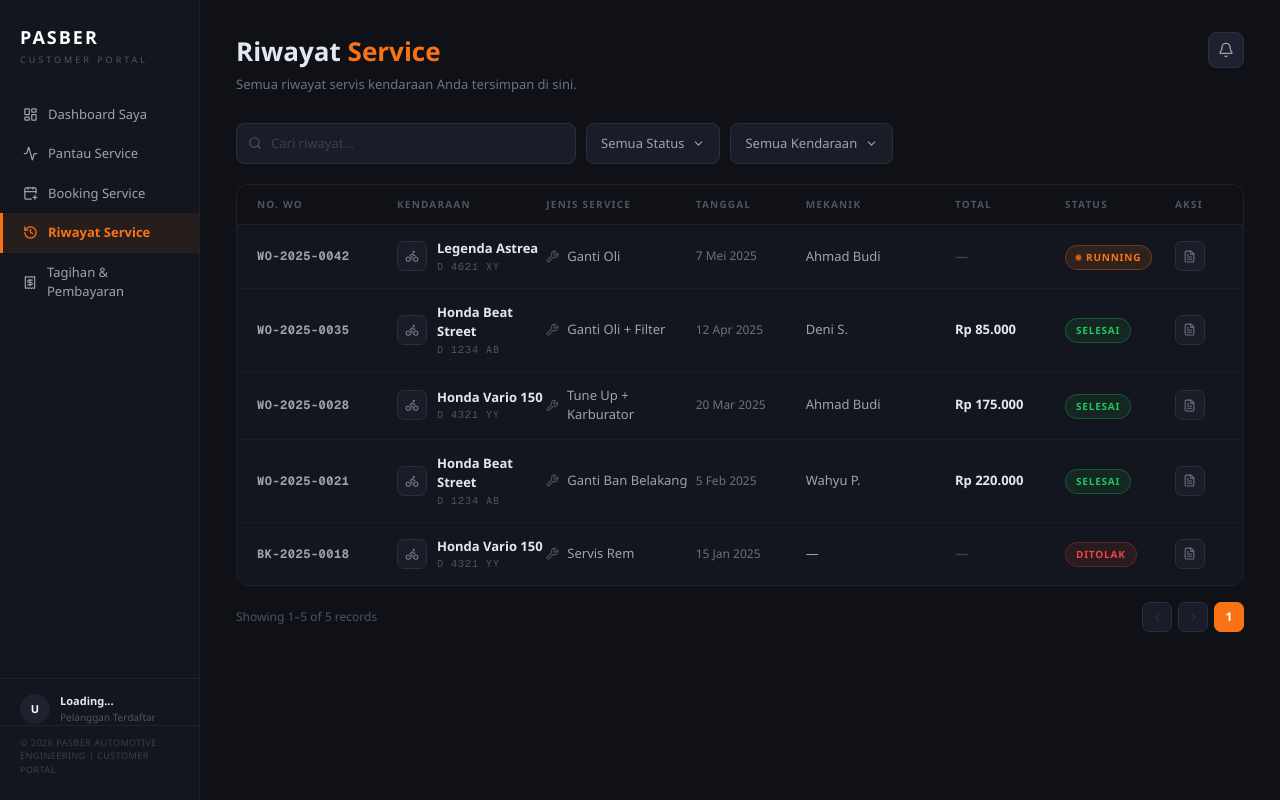
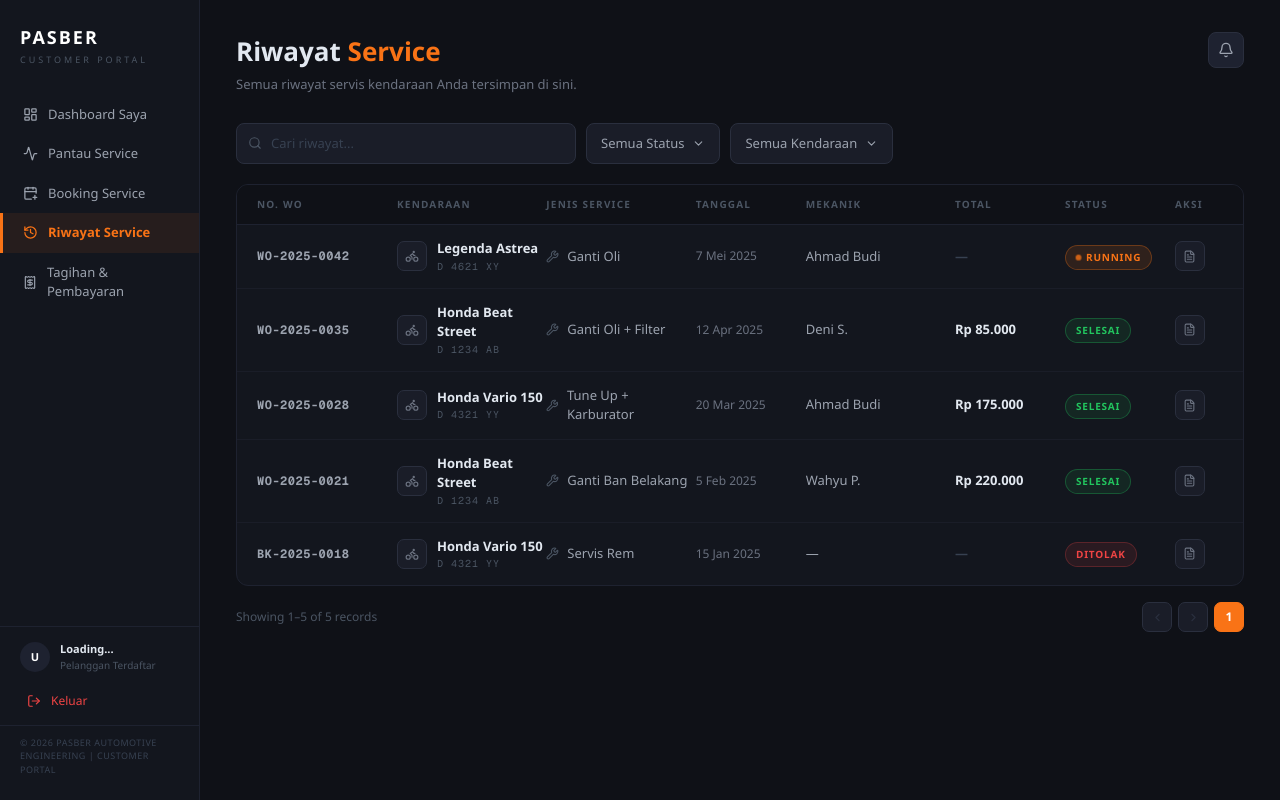
Before and after one commit to BayuAlif/Pasber, a Next.js app in the folder frontend/: page /User/riwayat in a window 1280 px wide. Built offline with nearby package versions, Linux system fonts and the light colour scheme.

Commit message:
Fixed middleware

```diff
--- a/frontend/app/components/sidebar/page.tsx
+++ b/frontend/app/components/sidebar/page.tsx
@@ -1,13 +1,14 @@
 "use client";
 
 import Link from "next/link";
-import { usePathname } from "next/navigation";
+import { usePathname, useRouter } from "next/navigation";
 import {
   LayoutDashboard,
   Activity,
   CalendarPlus,
   History,
   Receipt,
+  LogOut,
 } from "lucide-react";
 
 const navItems = [
@@ -28,6 +29,30 @@ type SidebarProps = {
 
 export default function Sidebar({ activeHref, user }: SidebarProps) {
   const pathname = usePathname();
+  const router = useRouter();
+
+  const handleLogout = async () => {
+    console.log("TOKEN SEBELUM LOGOUT:", localStorage.getItem('token'));
+
+    const token = localStorage.getItem('token');
+
+    const res = await fetch('http://127.0.0.1:8000/api/logout', {
+      method: 'POST',
+      headers: {
+        Authorization: `Bearer ${token}`,
+      },
+    });
+
+    console.log("STATUS LOGOUT:", res.status);
+
+    localStorage.removeItem('token');
+    document.cookie = "token=; path=/; expires=Thu, 01 Jan 1970 00:00:00 GMT";
+
+    console.log("TOKEN SETELAH LOGOUT:", localStorage.getItem('token'));
+    console.log("COOKIE SETELAH LOGOUT:", document.cookie);
+
+    router.push('/auth/login');
+  };
 
   return (
     <aside className="fixed top-0 left-0 bottom-0 w-[200px] bg-[#13161e] border-r border-[#1e2230] flex flex-col py-6 z-10">
@@ -84,6 +109,17 @@ export default function Sidebar({ activeHref, user }: SidebarProps) {
         </div>
       </div>
 
+      {/* Logout */}
+      <button
+        onClick={handleLogout}
+        className="mx-3 mt-2 mb-1 flex items-center gap-2.5 px-3.5 py-2.5 rounded-lg
+          text-[12px] font-medium text-[#ef4444] bg-transparent border border-transparent
+          cursor-pointer transition-colors hover:bg-red-500/10 hover:border-red-500/20 w-[calc(100%-24px)]"
+      >
+        <LogOut size={14} />
+        Keluar
+      </button>
+
       {/* Footer */}
       <div className="px-5 pt-2.5 border-t border-[#1e2230]">
         <div className="text-[9px] text-[#374151] tracking-[0.5px]">
--- a/frontend/middleware.ts
+++ b/frontend/middleware.ts
@@ -11,7 +11,8 @@ export function middleware(request: NextRequest) {
   const isProtectedRoute =
     pathname.startsWith('/onboarding') ||
     pathname.startsWith('/Profile') ||
-    pathname.startsWith('/Admin');
+    pathname.startsWith('/Admin')||
+    pathname.startsWith('/User')
 
   if (isProtectedRoute && !token) {
     return NextResponse.redirect(new URL('/auth/login', request.url));
@@ -24,6 +25,7 @@ export const config = {
   matcher: [
     '/onboarding/:path*',
     '/Profile/:path*',
-    '/Admin/:path*'
+    '/Admin/:path*',
+    '/User/:path*'
   ],
 };
```
